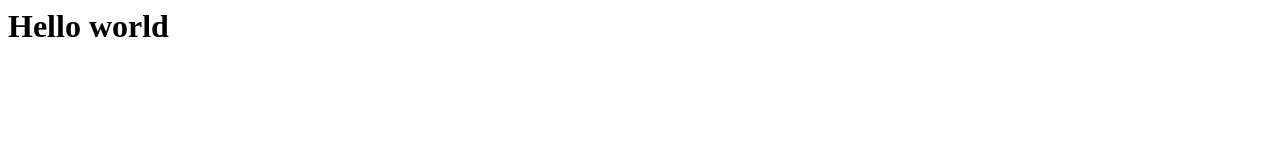
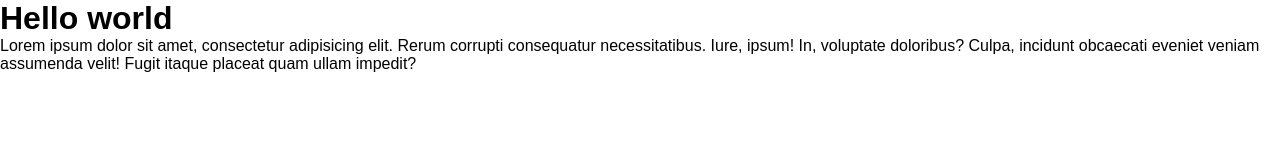
Before and after one commit to Codooze/linters-Microverse, a website: page index.html in a window 1280 px wide. Drawn offline with Linux system fonts and the light colour scheme.

Commit message:
filling blank css style

```diff
--- a/index.html
+++ b/index.html
@@ -7,5 +7,11 @@
   </head>
   <body>
     <h1>Hello world</h1>
+    <p>
+      Lorem ipsum dolor sit amet, consectetur adipisicing elit. Rerum corrupti
+      consequatur necessitatibus. Iure, ipsum! In, voluptate doloribus? Culpa,
+      incidunt obcaecati eveniet veniam assumenda velit! Fugit itaque placeat
+      quam ullam impedit?
+    </p>
   </body>
 </html>
--- a/style.css
+++ b/style.css
@@ -0,0 +1,6 @@
+* {
+  margin: 0;
+  padding: 0;
+  box-sizing: border-box;
+  font-family: "Poppins", sans-serif;
+}
```
